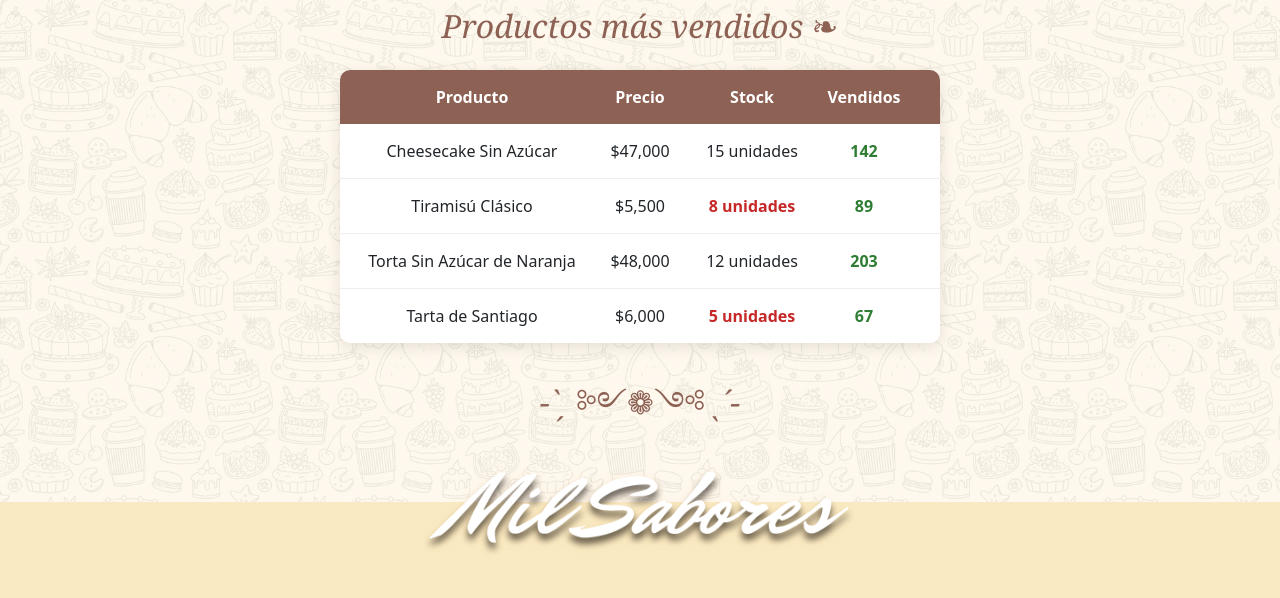
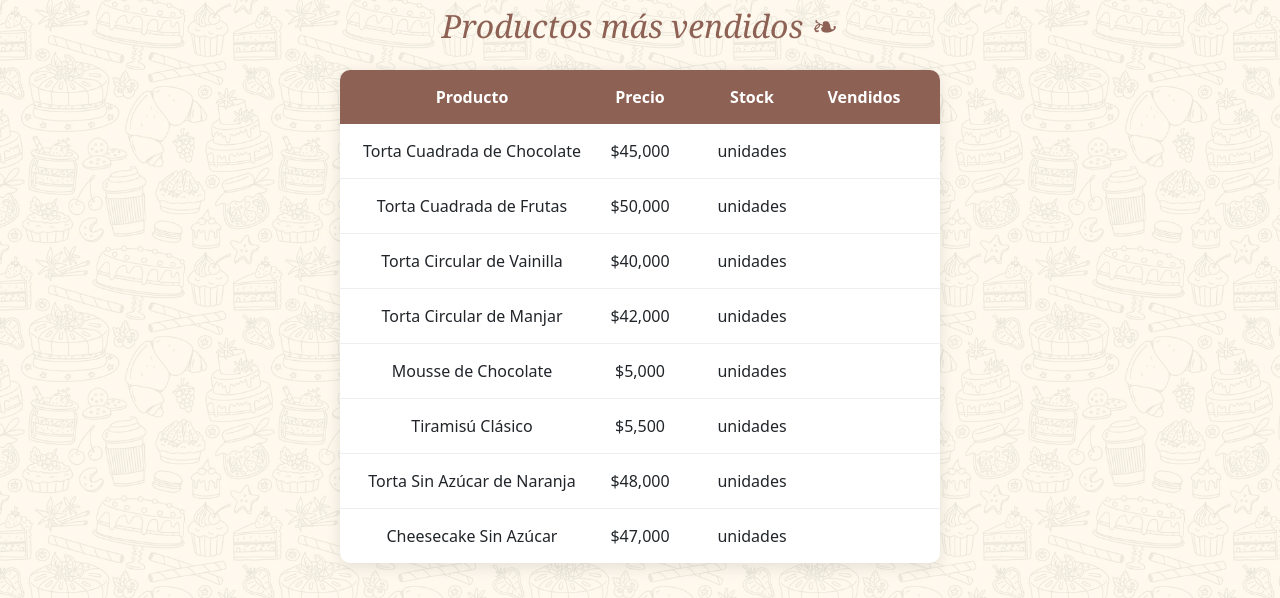
Before and after one commit to ignperezm/pasteleria-react, a React (Vite) app: page /admin in a window 1280 px wide. Shown: the part 1400-1998 px from the top of the page. Built offline with nearby package versions, Linux system fonts and the light colour scheme.

Commit message:
FUNCIONALIDAD guardado producto+TESTINGS para admin 3/3

```diff
--- a/src/components/Admin.jsx
+++ b/src/components/Admin.jsx
@@ -1,6 +1,7 @@
-import React, { useState } from 'react';
+import React, { useState, useEffect } from 'react';
 import '../assets/css/estilo.css';
 import { loginService } from './loginServicio';
+import { productosService } from './productoServicio';
 
 function Admin() {
     const [metrics] = useState({
@@ -9,17 +10,16 @@ function Admin() {
         pedidosPendientes: { total: '12', urgentes: '2' }
     });
 
-    const [productos] = useState([
-        { nombre: 'Cheesecake Sin Azúcar', precio: 47000, stock: 15, vendidos: 142 },
-        { nombre: 'Tiramisú Clásico', precio: 5500, stock: 8, vendidos: 89 },
-        { nombre: 'Torta Sin Azúcar de Naranja', precio: 48000, stock: 12, vendidos: 203 },
-        { nombre: 'Tarta de Santiago', precio: 6000, stock: 5, vendidos: 67 }
-    ]);
-
     /* BOTONES ADMIN FUNCION */
-
+    const [productos, setProductos] = useState([]);
     const [modalActivo, setModalActivo] = useState(null);
     const [formData, setFormData] = useState({});
+
+    // ✅ CARGAR PRODUCTOS AL INICIAR
+    useEffect(() => {
+        const productosCargados = productosService.obtenerMasVendidos();
+        setProductos(productosCargados);
+    }, []);
 
     const abrirModal = (tipo) => {
         setModalActivo(tipo);
@@ -46,8 +46,17 @@ function Admin() {
                 alert('❌ Completa todos los campos');
                 return;
             }
-            // ✅ LLAMAR AL SERVICIO REAL (necesitas productosService)
-            // productosService.agregarProducto({...});
+            // ✅ LLAMAR AL SERVICIO REAL
+            productosService.agregarProducto({
+                nombre: formData.nombre,
+                precio: formData.precio,
+                descripcion: formData.descripcion
+            });
+
+            // ✅ ACTUALIZAR LA LISTA
+            const productosActualizados = productosService.obtenerMasVendidos();
+            setProductos(productosActualizados);
+
             alert('✅ Producto guardado exitosamente');
         }
         cerrarModal();
@@ -75,8 +84,13 @@ const eliminar = () => {
             }
             if (!window.confirm(`¿Estás seguro de eliminar el producto "${formData.nombre}"?`)) return;
 
-            // ✅ LLAMAR AL SERVICIO REAL (necesitas productosService)
-            // productosService.eliminarProducto(formData.nombre);
+            // ✅ LLAMAR AL SERVICIO REAL
+            productosService.eliminarProducto(formData.nombre);
+
+            // ✅ ACTUALIZAR LA LISTA
+            const productosActualizados = productosService.obtenerMasVendidos();
+            setProductos(productosActualizados);
+
             alert('✅ Producto eliminado exitosamente');
         }
         cerrarModal();
--- a/src/components/Productos.jsx
+++ b/src/components/Productos.jsx
@@ -1,12 +1,14 @@
-//catalogo de productos
 import React, { useMemo, useState } from "react";
 import { productos } from "../components/dataProductos";
 import ProductosFiltros from "../components/FiltroProductos";
 import RenderProductos from "../components/RenderProductos";
+import { productosService } from "../components/productoServicio";
 
 function CatalogoProductos() {
   const [categorias, setCategorias] = useState([]);
   const [personas, setPersonas] = useState([]);
+
+  const productos = productosService.obtenerProductos();
 
   const handleFiltersChange = ({ categorias, personas }) => {
     setCategorias(categorias);
@@ -16,15 +18,14 @@ function CatalogoProductos() {
   const productosFiltrados = useMemo(() => {
     return productos.filter((p) => {
       const matchCat = categorias.length === 0 || categorias.includes(p.categoria);
-      const matchPer =
-        personas.length === 0 || personas.includes(Number(p.personas));
-      return matchCat && matchPer;
+      const matchPer = personas.length === 0 || personas.includes(Number(p.personas));
+      return matchCat && matchPer; // ✅ AGREGAR ESTE RETURN
     });
-  }, [categorias, personas]);
+  }, [categorias, personas, productos]);
 
   const totalProductos = productosFiltrados.length;
 
-  return (
+   return (
     <main className="pagina-productos">
       <div className="contenedor">
         {/* Filtros para productos */}
--- a/src/components/dataProductos.js
+++ b/src/components/dataProductos.js
@@ -145,57 +145,3 @@ export const productos = [
     categoria: "Tortas Especiales"
   }
 ];
-
-
-
-
-
-
-
-
-//////////////////////////////////////////////////////////////////////////////////////////
-/////////////////////////////// UTILIDAD PARA AGREGAR O QUITAR PRODUCTOS BASICA
-
-
-export const productosService = {
-    obtenerProductos: () => {
-        const productosGuardados = localStorage.getItem('productosAdmin');
-        return productosGuardados ? JSON.parse(productosGuardados) : productosIniciales;
-    },
-
-    guardarProductos: (productos) => {
-        localStorage.setItem('productosAdmin', JSON.stringify(productos));
-    },
-
-    agregarProducto: (nuevoProducto) => {
-        const productos = productosService.obtenerProductos();
-
-        // Verificar si ya existe
-        const existe = productos.some(p => p.nombre.toLowerCase() === nuevoProducto.nombre.toLowerCase());
-        if (existe) {
-            throw new Error('Ya existe un producto con ese nombre');
-        }
-
-        const productoConId = {
-            ...nuevoProducto,
-            id: Date.now(), // ID único
-            personas: 15 // Valor por defecto
-        };
-
-        productos.push(productoConId);
-        productosService.guardarProductos(productos);
-        return productoConId;
-    },
-
-    eliminarProducto: (nombre) => {
-        const productos = productosService.obtenerProductos();
-        const productosFiltrados = productos.filter(producto => producto.nombre !== nombre);
-
-        if (productosFiltrados.length === productos.length) {
-            throw new Error('Producto no encontrado');
-        }
-
-        productosService.guardarProductos(productosFiltrados);
-        return true;
-    }
-};
--- /dev/null
+++ b/src/components/productoServicio.js
@@ -0,0 +1,46 @@
+import { productos as productosIniciales } from './dataProductos.js';
+
+class ProductoServicio {
+  constructor() {
+    this.productos = JSON.parse(localStorage.getItem('productos')) || productosIniciales;
+  }
+
+  obtenerProductos() {
+    return this.productos;
+  }
+
+  agregarProducto(productoData) {
+    const nuevoProducto = {
+      id: Math.max(...this.productos.map(p => p.id), 0) + 1,
+      nombre: productoData.nombre,
+      precio: parseInt(productoData.precio),
+      descripcion: productoData.descripcion,
+      imagen: 'img/torta99.png',
+      personas: 15,
+      categoria: 'General',
+      stock: 15,
+      vendidos: 0
+    };
+
+    this.productos.push(nuevoProducto);
+    this.guardarEnLocalStorage();
+    return nuevoProducto;
+  }
+
+  eliminarProducto(nombre) {
+    this.productos = this.productos.filter(p => p.nombre !== nombre);
+    this.guardarEnLocalStorage();
+  }
+
+  guardarEnLocalStorage() {
+    localStorage.setItem('productos', JSON.stringify(this.productos));
+  }
+
+  obtenerMasVendidos() {
+    return this.productos
+      .sort((a, b) => b.vendidos - a.vendidos)
+      .slice(0, 8);
+  }
+}
+
+export const productosService = new ProductoServicio();
```
Also changed, not shown: public/img/torta99.png (added), 1 other file (tests, documents, lock files or other folders).
